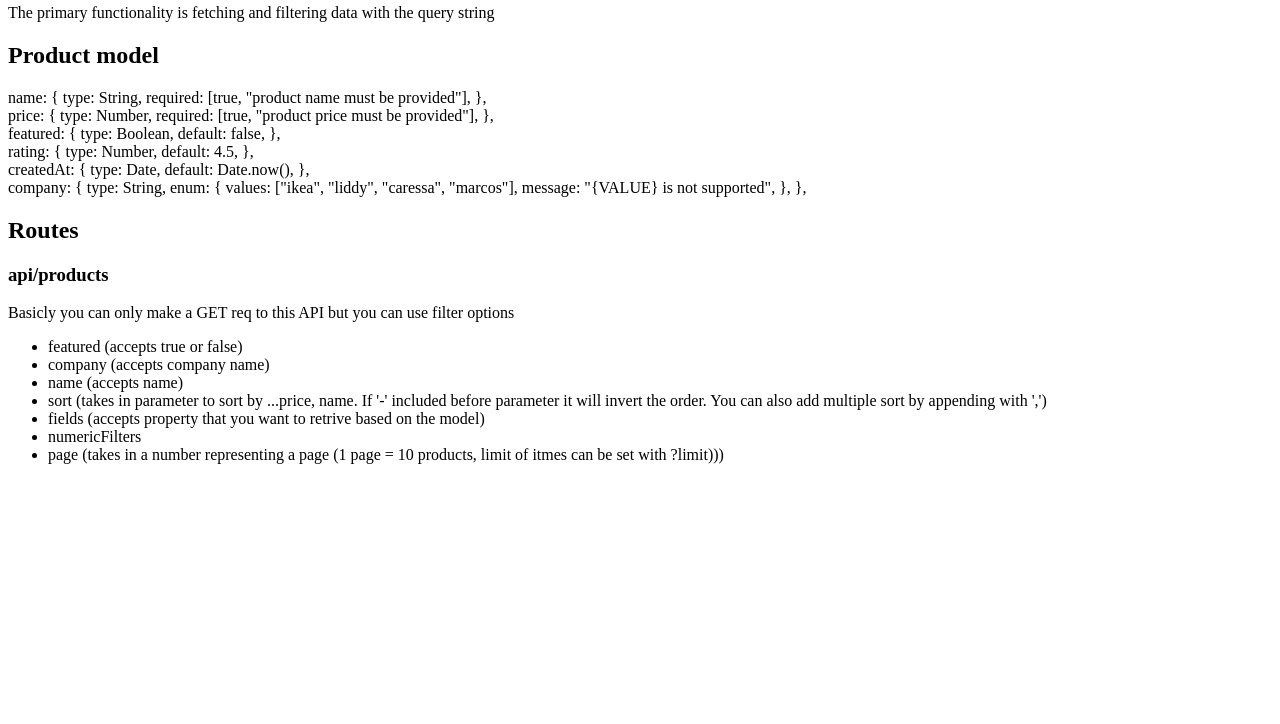
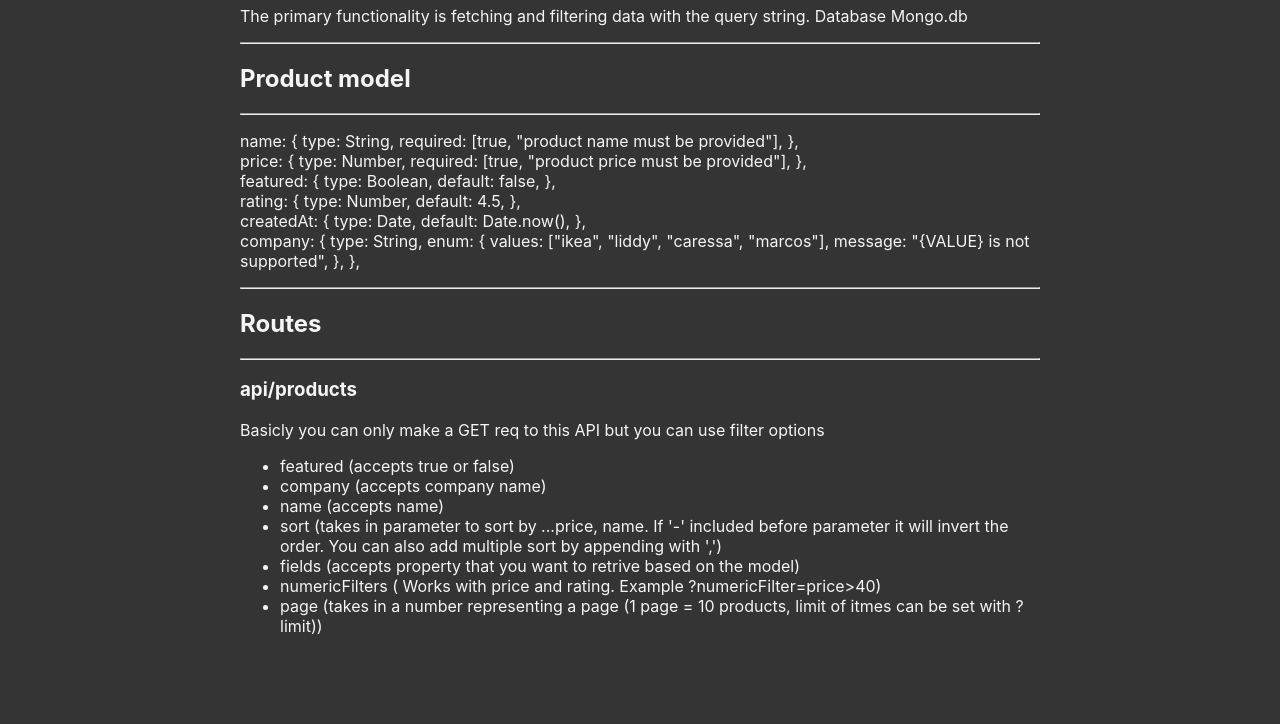
Before and after one commit to BucoTEC/storeAPI, a plain HTML site: page public/index.html in a window 1280 px wide. Shown: the part 76-800 px from the top of the page. Drawn offline with Linux system fonts and the light colour scheme.

Commit message:
added more info and styled docs

```diff
--- a/public/index.html
+++ b/public/index.html
@@ -5,14 +5,32 @@
     <meta http-equiv="X-UA-Compatible" content="IE=edge" />
     <meta name="viewport" content="width=device-width, initial-scale=1.0" />
     <title>storeAPI</title>
+    <style>
+      body {
+        font-family: -apple-system, BlinkMacSystemFont, "Segoe UI", Roboto,
+          Oxygen, Ubuntu, Cantarell, "Open Sans", "Helvetica Neue", sans-serif;
+        background-color: rgb(53, 52, 52);
+        color: whitesmoke;
+        margin: 0 15rem;
+      }
+
+      @media screen and (max-width: 600px) {
+        body {
+          margin: 1rem;
+          font-size: 1.2rem;
+        }
+      }
+    </style>
   </head>
   <body>
     <h1>This is a simple store API built with Express js</h1>
     <p>
       The primary functionality is fetching and filtering data with the query
-      string
+      string. Database Mongo.db
     </p>
+    <hr />
     <h2>Product model</h2>
+    <hr />
     <p>
       name: { type: String, required: [true, "product name must be provided"],
       },
@@ -29,7 +47,9 @@
       company: { type: String, enum: { values: ["ikea", "liddy", "caressa",
       "marcos"], message: "{VALUE} is not supported", }, },
     </p>
+    <hr />
     <h2>Routes</h2>
+    <hr />
     <h3>api/products</h3>
     <p>
       Basicly you can only make a GET req to this API but you can use filter
@@ -47,10 +67,13 @@
       <li>
         fields (accepts property that you want to retrive based on the model)
       </li>
-      <li>numericFilters</li>
+      <li>
+        numericFilters ( Works with price and rating. Example
+        ?numericFilter=price&gt;40)
+      </li>
       <li>
         page (takes in a number representing a page (1 page = 10 products, limit
-        of itmes can be set with ?limit)))
+        of itmes can be set with ?limit))
       </li>
     </ul>
   </body>
```
